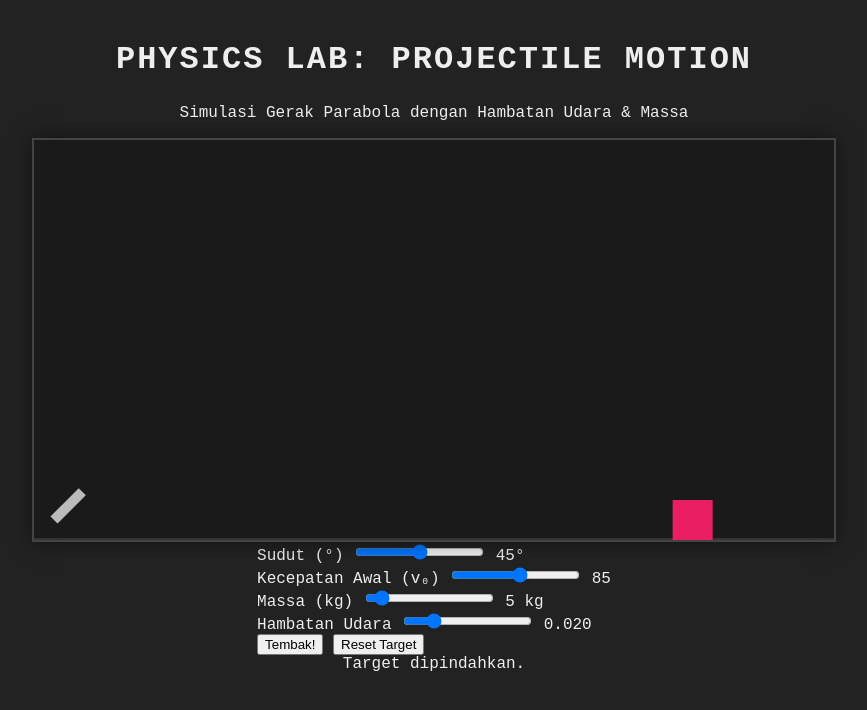
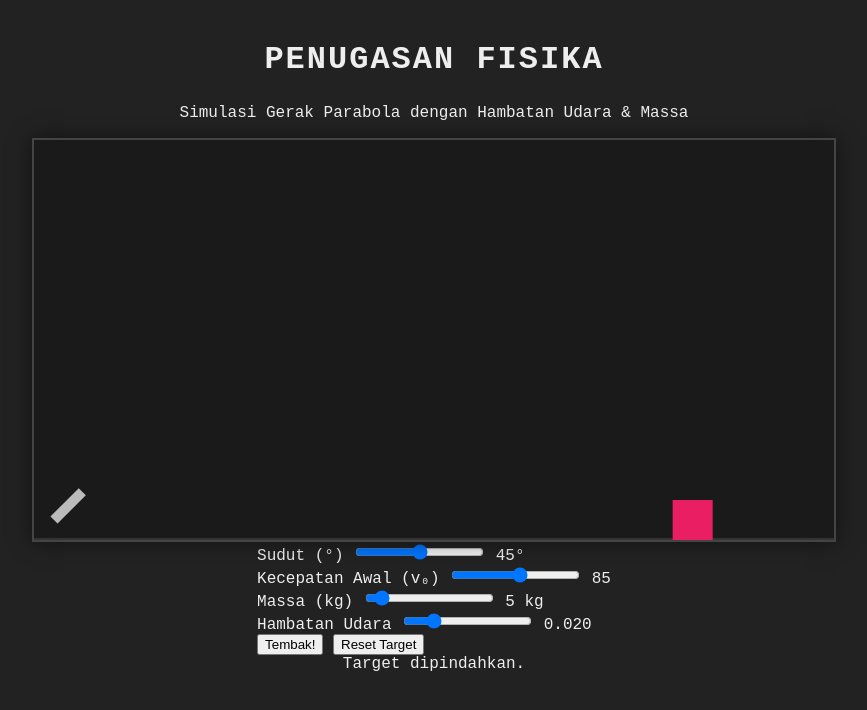
Before and after one commit to Skyvien/penugasan_game_fisika, a plain HTML site: page index.html in a window 1280 px wide. Shown: the whole page, without its empty margins (206-1073 px from the left). Drawn offline with Linux system fonts and the light colour scheme.

Commit message:
Update index.html

```diff
--- a/index.html
+++ b/index.html
@@ -8,7 +8,7 @@
     <link rel="stylesheet" href="style.css" />
   </head>
   <body>
-    <h1>Physics Lab: Projectile Motion</h1>
+    <h1>Penugasan fisika</h1>
     <p class="subtitle">
       Simulasi Gerak Parabola dengan Hambatan Udara & Massa
     </p>
```
